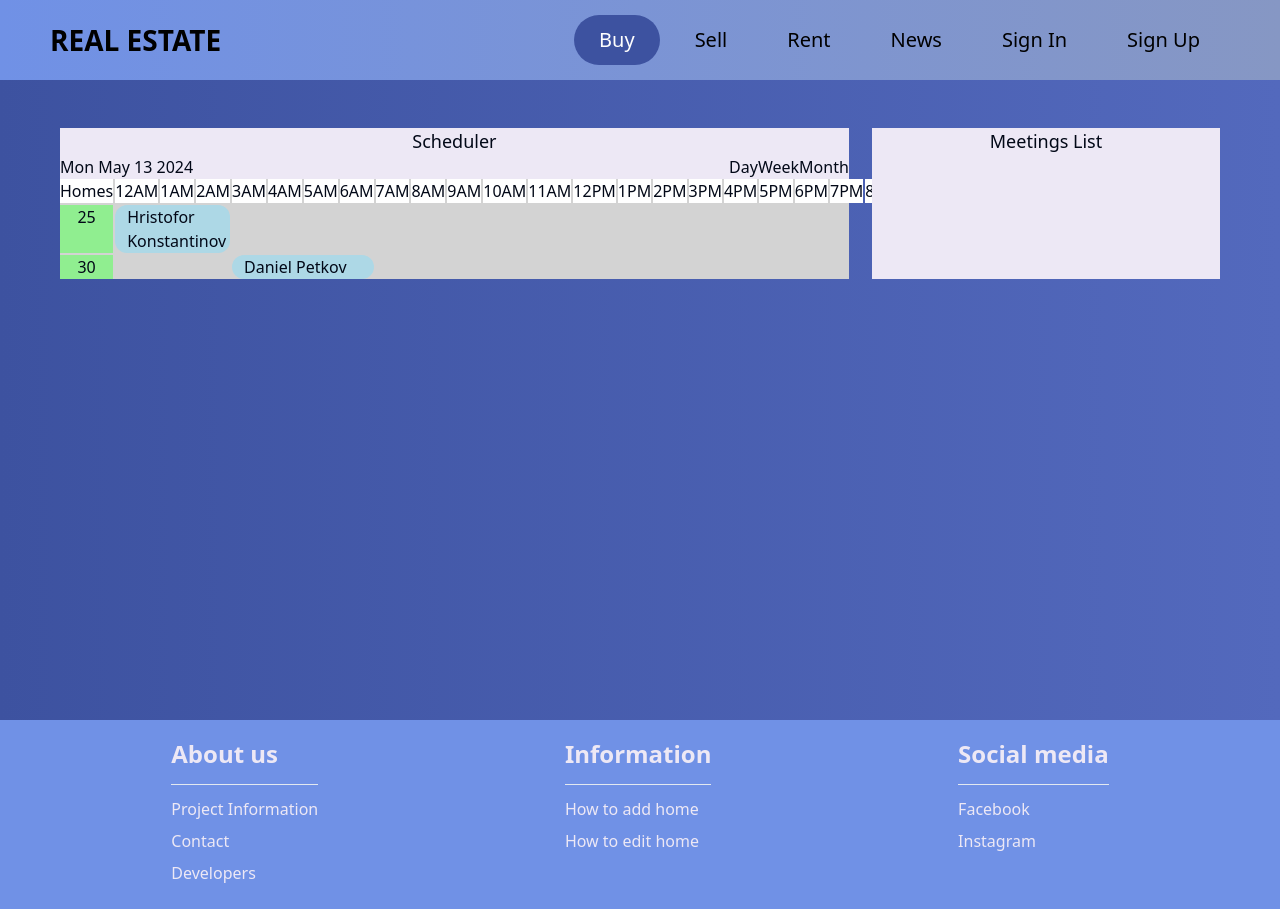
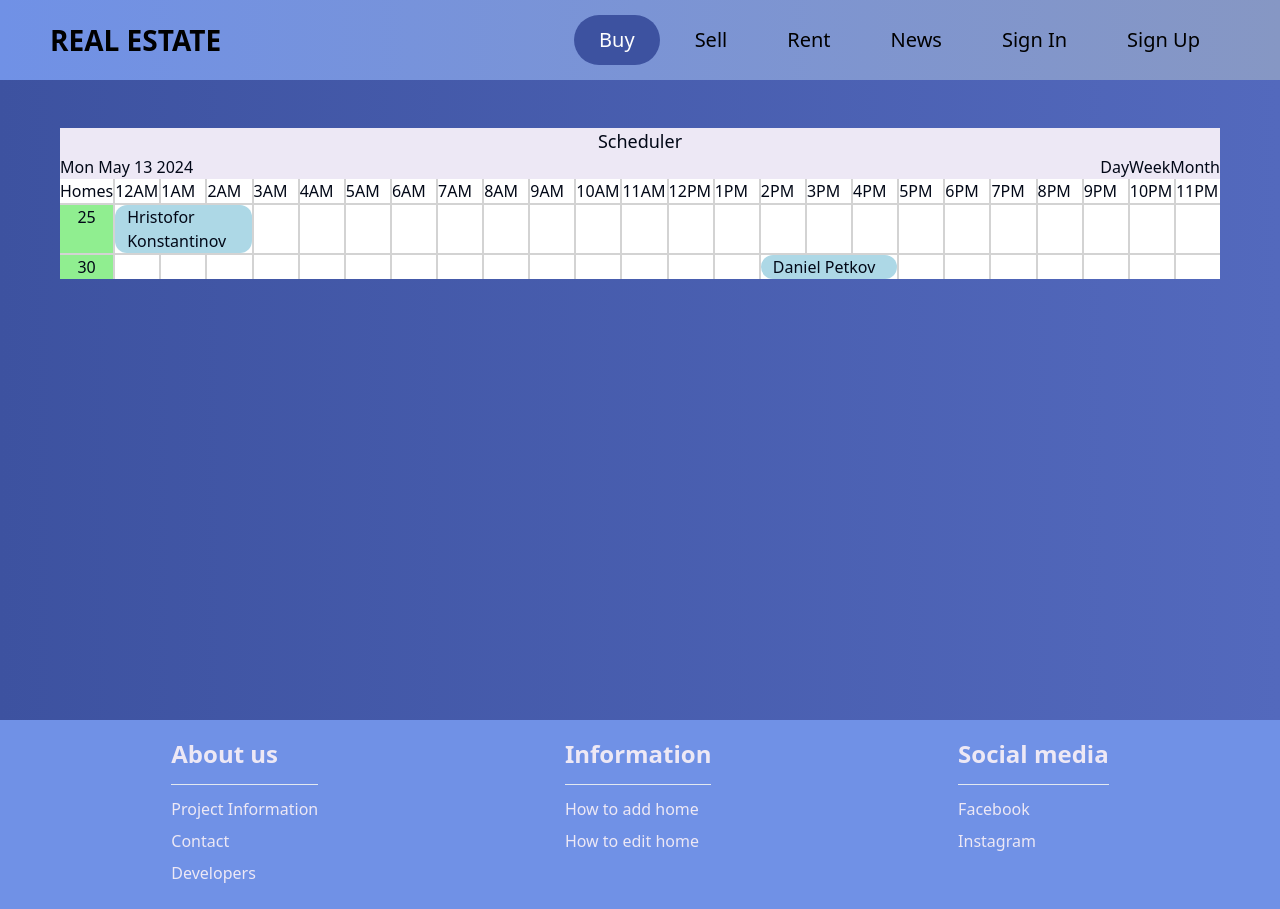
Before and after one commit to DamyanBG/real-estate-react-app, a React (Vite) app: page /meetings-scheduler in a window 1280 px wide. Built offline with nearby package versions, Linux system fonts and the light colour scheme.

Commit message:
drag and drop functionality

```diff
--- a/src/pages/MeetingsScheduler.jsx
+++ b/src/pages/MeetingsScheduler.jsx
@@ -1,4 +1,4 @@
-import { useContext, useEffect, useState, Fragment } from "react";
+import { useContext, useEffect, useState, Fragment, useRef } from "react";
 
 import { getUserMeetings } from "../api/meetingApi";
 import { UserContext } from "../context/UserProvider";
@@ -12,19 +12,19 @@ const mockMeetings = [
         id: "25",
         invitor_id: "1",
         home_id: "25",
-        start_time: '00:10:00',
-        end_time: '02:10:00',
-        meeting_partner_names: "Hristofor Konstantinov"
+        start_time: "00:00:00",
+        end_time: "02:00:00",
+        meeting_partner_names: "Hristofor Konstantinov",
     },
     {
         id: "27",
         invitor_id: "1",
         home_id: "30",
-        start_time: '03:10:00',
-        end_time: '06:10:00',
-        meeting_partner_names: "Daniel Petkov"
+        start_time: "14:00:00",
+        end_time: "16:00:00",
+        meeting_partner_names: "Daniel Petkov",
     },
-]
+];
 
 const HOURS = [
     { text: "12AM", hour: 0 },
@@ -57,6 +57,7 @@ const MeetingsScheduler = () => {
     const [meetings, setMeetings] = useState(mockMeetings);
     const { user } = useContext(UserContext);
     const [currentPeriod, setCurrentPeriod] = useState(today);
+    const draggedMeetingIdRef = useRef(null)
 
     useEffect(() => {
         if (!user.token) return;
@@ -66,10 +67,62 @@ const MeetingsScheduler = () => {
         };
 
         loadMeetings();
-
     }, [user.token]);
 
     console.table(meetings);
+
+    const handleDragOver = (e) => {
+        e.preventDefault()
+        e.dataTransfer.dropEffect = "move"
+    }
+
+    const handleDrop = (i) => (e) => {
+        console.log(draggedMeetingIdRef.current)
+        console.log(i)
+        const newMeetingsState = meetings.map((meeting) => {
+            if (meeting.id === draggedMeetingIdRef.current) {
+                const startDateTime = new Date(
+                    "2000-01-01T" + meeting.start_time
+                );
+                const startTime = startDateTime.getHours();
+
+                const endDateTime = new Date(
+                    "2000-01-01T" + meeting.end_time
+                );
+                const endTime = endDateTime.getHours();
+                const difference = endTime - startTime
+                console.log("difference")
+                console.log(difference)
+                const newStartTime = i < 10 ? `0${i}:00:00` : `${i}:00:00`
+                const newEndTime = i + difference < 10 ? `0${i + difference}:00:00` : `${i + difference}:00:00`
+                return {
+                    ...meeting,
+                    start_time: newStartTime,
+                    end_time: newEndTime,
+                }
+            }
+            return meeting
+        })
+        setMeetings(newMeetingsState)
+        console.log(e)
+    }
+
+    const handleDragStart = (meetingId) => (e) => {
+        draggedMeetingIdRef.current = meetingId
+        e.dataTransfer.effectAllowed = "move"
+        console.log("dragStart")
+        // console.log(e)
+    }
+
+    const handleDragEnd = (e) => {
+        console.log("dragEnd")
+        draggedMeetingIdRef.current = null
+        // console.log(e)
+    }
+
+    const handleCellClick = (e) => {
+        console.log(e)
+    }
 
     return (
         <section className={styles.schedulerContainer}>
@@ -85,7 +138,11 @@ const MeetingsScheduler = () => {
                                 <button type="button">Month</button>
                             </article>
                         </article>
-                        <section className={styles.schedulerWrapper}>
+                        <section
+                            className={styles.schedulerWrapper}
+
+                            // onDragLeave={}
+                        >
                             <article>Homes</article>
                             {HOURS.map((hour) => (
                                 <article key={`id-${hour.text}`}>
@@ -93,38 +150,73 @@ const MeetingsScheduler = () => {
                                 </article>
                             ))}
                             {meetings.map((meeting, index) => {
-                                    console.log(meeting.start_time);
-                                    console.log(typeof meeting.start_time);
+                                // console.log(meeting.start_time);
+                                // console.log(typeof meeting.start_time);
                                 const startDateTime = new Date(
                                     "2000-01-01T" + meeting.start_time
                                 );
                                 const startTime = startDateTime.getHours();
-                                    console.log(startTime);
+                                // console.log(startTime);
 
                                 const endDateTime = new Date(
                                     "2000-01-01T" + meeting.end_time
                                 );
                                 const endTime = endDateTime.getHours();
-                                    console.log("endTime");
-                                    console.log(endTime);
+                                // console.log("endTime");
+                                // console.log(endTime);
 
                                 return (
                                     <Fragment key={meeting.id}>
-                                                <article style={{ gridColumn: "1", gridRowStart: `${2 + index}`, background: "lightgreen", textAlign: "center" }}>
+                                        <article
+                                            style={{
+                                                gridColumn: "1",
+                                                gridRowStart: `${2 + index}`,
+                                                background: "lightgreen",
+                                                textAlign: "center",
+                                            }}
+                                        >
                                             {meeting.home_id}
                                         </article>
-                                                <article style={{ gridColumn: `${startTime + 2} / ${endTime + 3}`, gridRowStart: `${2 + index}`, background: "lightblue" }} className={styles.timeFrame}>
+                                        <article
+                                            draggable
+                                            onDragStart={handleDragStart(meeting.id)}
+                                            onDragEnd={handleDragEnd}
+                                            style={{
+                                                gridColumn: `${
+                                                    startTime + 2
+                                                } / ${endTime + 3}`,
+                                                gridRowStart: `${2 + index}`,
+                                                background: "lightblue",
+                                                zIndex: 1,
+                                            }}
+                                            className={styles.timeFrame}
+                                        >
                                             {meeting.meeting_partner_names}
                                         </article>
+                                        {Array.from({length: 24}, (_, i) => (
+                                            <article
+                                                key={`cell-${index}-${i}`}
+                                                style={{
+                                                    gridColumn: `${
+                                                        i + 2
+                                                    } / ${i + 3}`,
+                                                    gridRowStart: `${2 + index}`,
+                                                    zIndex: 0,
+                                                }}
+                                                onDragOver={handleDragOver}
+                                                onDrop={handleDrop(i)}
+                                                onClick={handleCellClick}
+                                            />
+                                        ))}
                                     </Fragment>
                                 );
                             })}
                         </section>
                     </section>
                 </section>
-                <section className={styles.meetingsTable}>
+                {/* <section className={styles.meetingsTable}>
                     <h2>Meetings List</h2>
-                </section>
+                </section> */}
             </section>
         </section>
     );
--- a/src/pages/scheduler.module.scss
+++ b/src/pages/scheduler.module.scss
@@ -18,14 +18,14 @@
 }
 
 .scheduler {
-    width: 68%;
+    width: 100%;
     background: $fifth-color;
 }
 
-.meetingsTable {
-    width: 30%;
-    background: $fifth-color;
-}
+// .meetingsTable {
+//     width: 30%;
+//     background: $fifth-color;
+// }
 
 .periodRow {
     display: flex;
```
Lines whose indentation alone changed are shown as unchanged.
